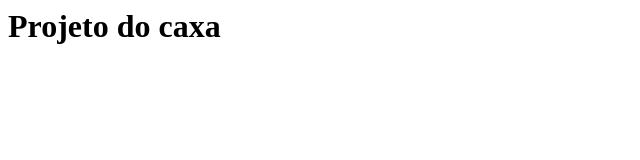
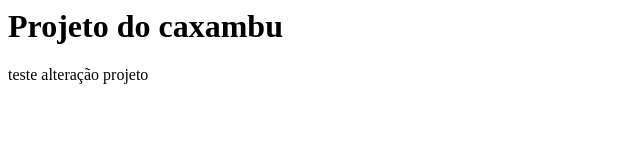
Before and after one commit to CaxambuDaniel/curso-git, a plain HTML site: page index.html in a window 1280 px wide. Shown: the whole page, without its empty margins (0-640 px from the left). Drawn offline with Linux system fonts and the light colour scheme.

Commit message:
Adicionado um paragrafo

```diff
--- a/index.html
+++ b/index.html
@@ -2,6 +2,7 @@
 	<head>
 	</head>
 	<body>
-		<h1> Projeto do caxa </h1>
+		<h1> Projeto do caxambu </h1>
+		<p> teste alteração projeto </p>
 	</body>
 </html>
```
